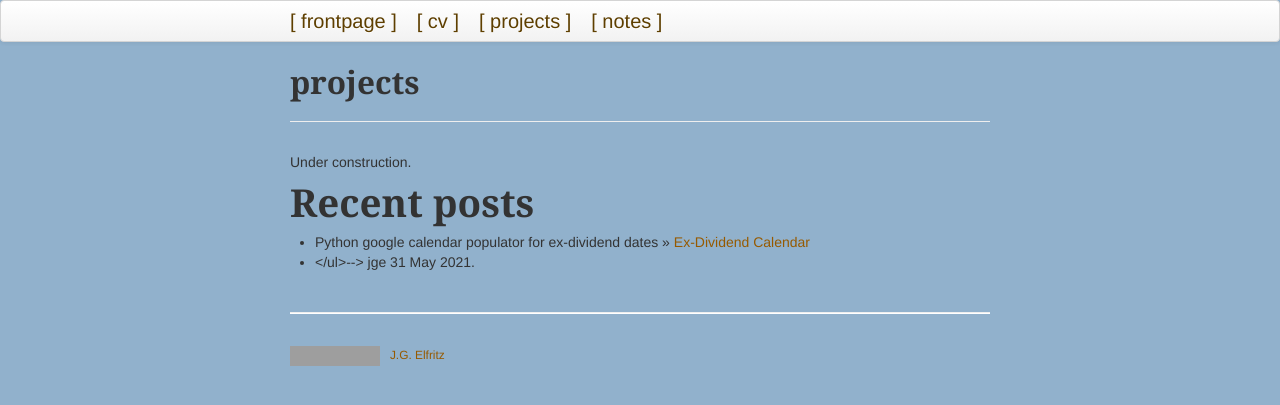
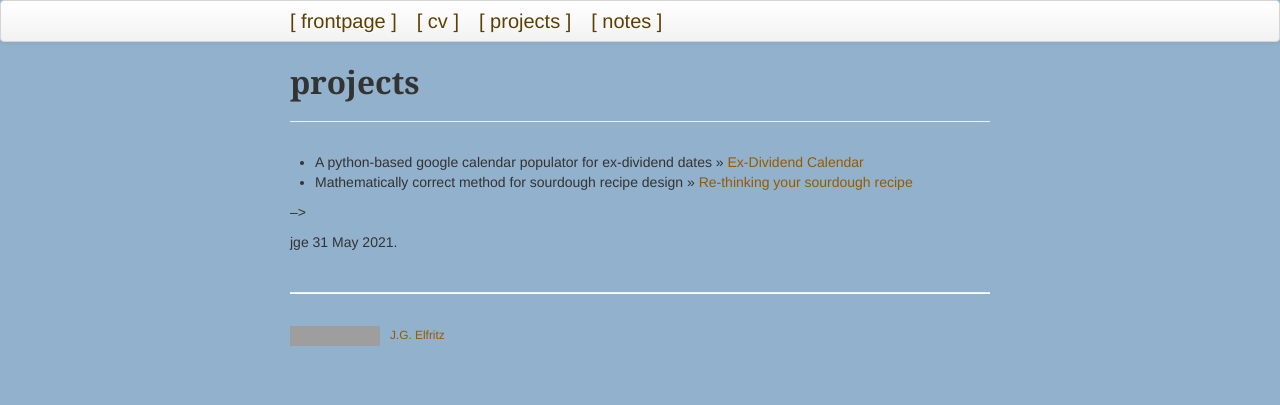
Before and after one commit to justinelfritz/justinelfritz.github.io, a Jekyll site: the page built from pages/projects.md, in a window 1280 px wide. Shown: the top 405 px of the page. Built offline with Jekyll 4.4.1, drawn with Linux system fonts in a browser that asks for light colours; grey boxes are pictures that could not be loaded.

Commit message:
add list items to projects.md

```diff
--- a/pages/projects.md
+++ b/pages/projects.md
@@ -4,14 +4,12 @@ title: projects
 description: collection point for overviews of individual projects
 ---
 
-Under construction.
+<ul class="posts">
+    <li><span>A python-based google calendar populator for ex-dividend dates</span> &raquo; <a href="https://mag06.github.io/pages/dividend_calendar.html">Ex-Dividend Calendar</a></li>
+    <li><span>Mathematically correct method for sourdough recipe design</span> &raquo; <a href="https://mag06.github.io/pages/sourdough.html">Re-thinking your sourdough recipe</a></li>
+</ul>-->
 
-<h1>Recent posts</h1>
-  <ul class="posts">
-    <li><span>Python google calendar populator for ex-dividend dates</span> &raquo; <a href="https://mag06.github.io/pages/dividend_calendar.html">Ex-Dividend Calendar</a><li>
-  </ul>-->
-
-<!--[Re-thinking sourdough recipes.](baking.html)-->
+<!--[Re-thinking sourdough recipes.]
 
 <!---
 Currently in preparation are writeups on ongoing theoretical and computational projects related to the internal composition of neutron stars, magnetic field generation and time-variability in plasmas, and analyses and interpretation of uniquely American socio-economic questions.
```
